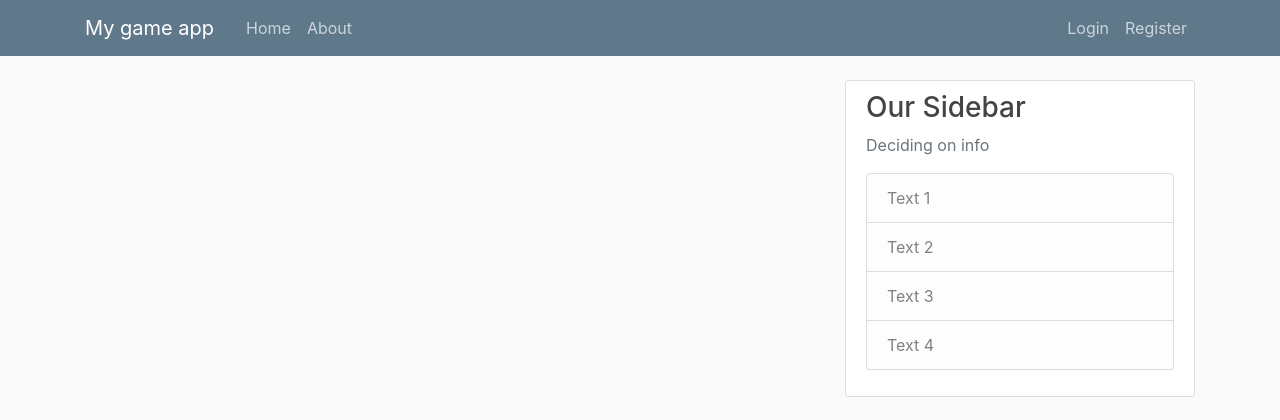
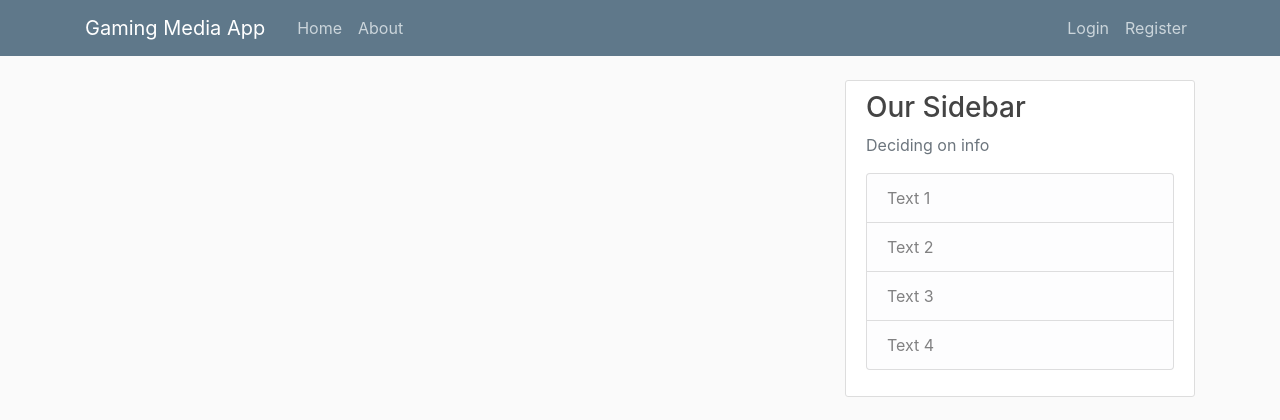
Before and after one commit to saulceja08/flatiron-phase-5-project-new, a Flask app: page /about in a window 1280 px wide. Shown: the top 420 px of the page. Run offline with Flask 3, Linux system fonts and the light colour scheme; some libraries are stand-ins or nearby versions.

Commit message:
Template created to reuse dynamically in many routes

```diff
--- a/server/templates/layout.html
+++ b/server/templates/layout.html
@@ -11,7 +11,7 @@
     <link rel="stylesheet" type="text/css" href="{{ url_for('static', filename='main.css') }}">
 
     {% if title %}
-        <title>My blog</title>
+        <title> {{ title }} </title>
     {% else %}
         <title>My blog false</title>
     {% endif %}
@@ -20,7 +20,7 @@
     <header class="site-header">
       <nav class="navbar navbar-expand-md navbar-dark bg-steel fixed-top">
         <div class="container">
-          <a class="navbar-brand mr-4" href="/">My game app</a>
+          <a class="navbar-brand mr-4" href="/">Gaming Media App</a>
           <button class="navbar-toggler" type="button" data-toggle="collapse" data-target="#navbarToggle" aria-controls="navbarToggle" aria-expanded="false" aria-label="Toggle navigation">
             <span class="navbar-toggler-icon"></span>
           </button>
```
